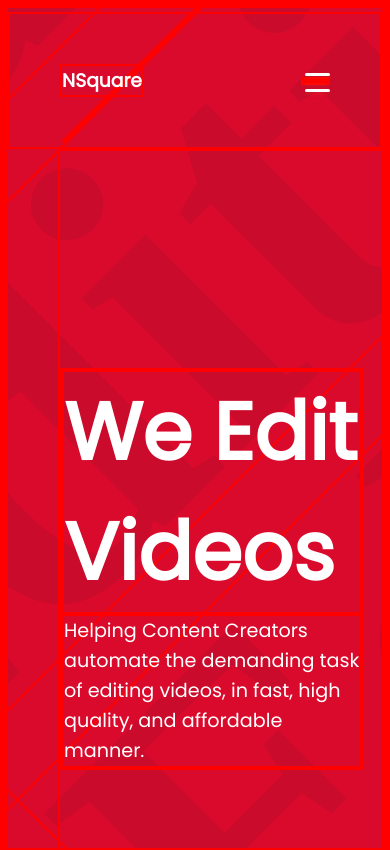
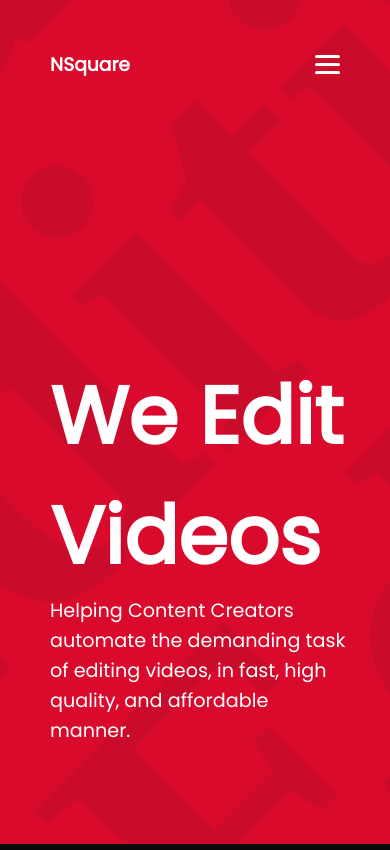
Before and after one commit to Utkarshsgithub/nsquareedits, a React (Create React App) app: page / in a window 390 px wide. Shown: the top 850 px of the page. Built offline with nearby package versions, Linux system fonts and the light colour scheme.

Commit message:
responsive navbar created

```diff
--- a/src/index.css
+++ b/src/index.css
@@ -65,7 +65,3 @@ list-style: none;
   background-color: #a5a5a5;
   border-radius: 3px;
 }
-
-* {
-  border: 2px solid red;
-}
```
